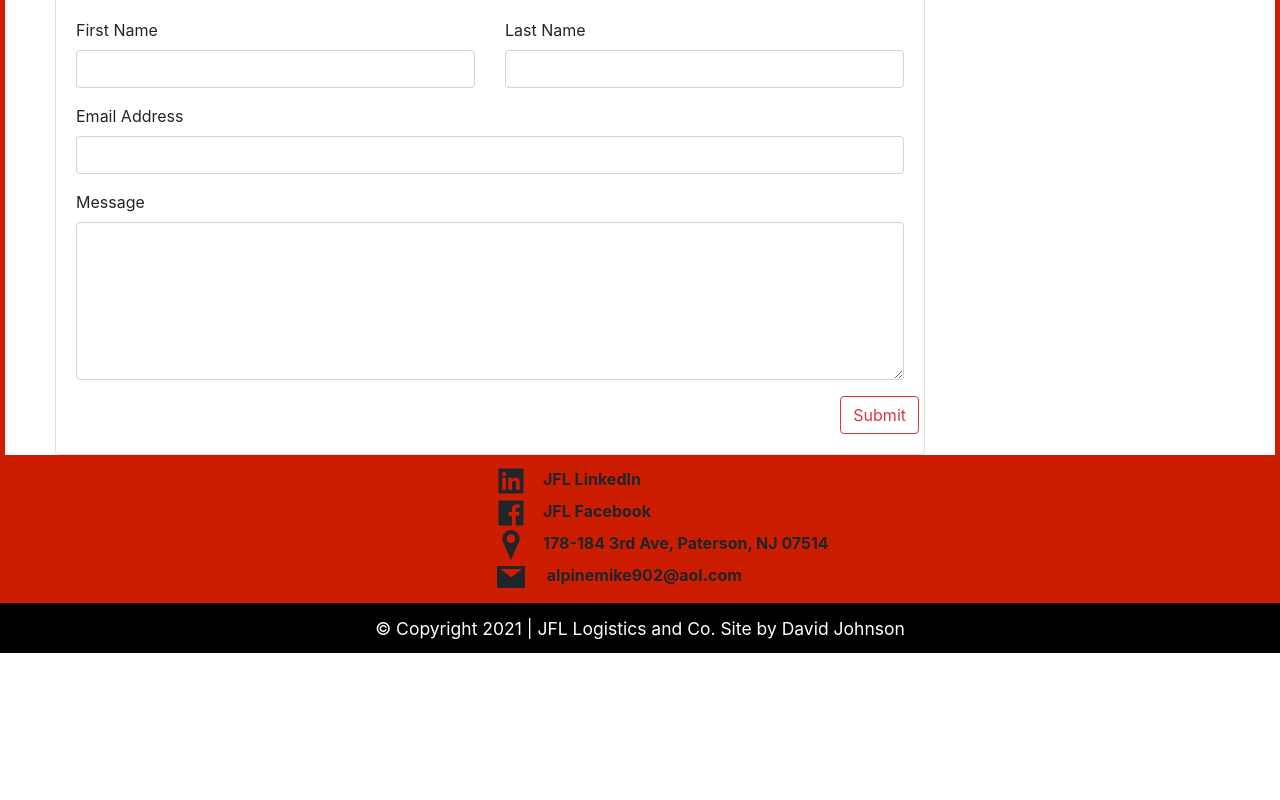
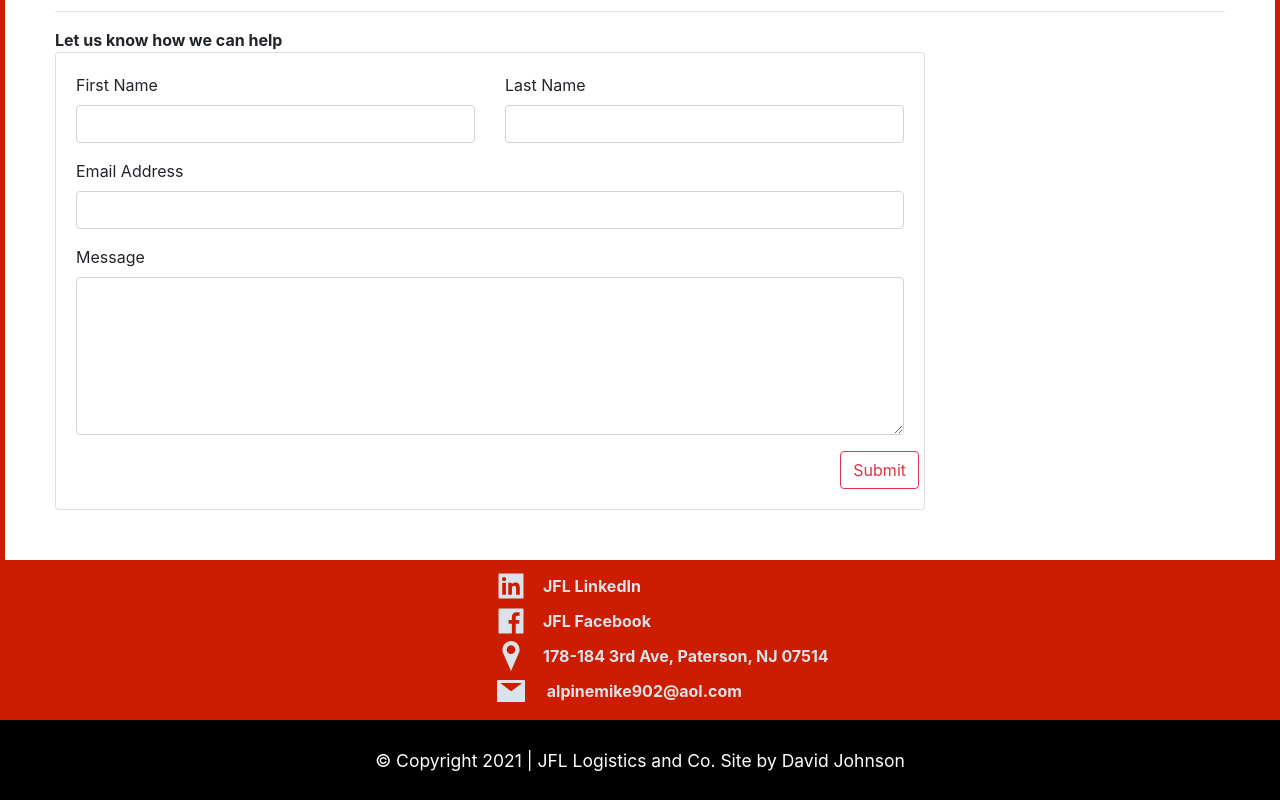
Before and after one commit to johnsondavid1107/JFL_Logistics, a React (Create React App) app in the folder jfl_logistics/client/: page /Contact in a window 1280 px wide. Shown: the part 359-1159 px from the top of the page. Before the commit the page ends 1012 px from the top, so only its background shows below. Built offline with nearby package versions, Linux system fonts and the light colour scheme; a web font is replaced by a local one.

Commit message:
worked on socialmedia footer animations

```diff
--- a/jfl_logistics/client/src/components/CSS/SocialMediaFooter.css
+++ b/jfl_logistics/client/src/components/CSS/SocialMediaFooter.css
@@ -1,7 +1,26 @@
 .iconFooter:hover {
 color: #FFD700;
+transform: scale(1.2);
 }
 .iconFooter {
     margin-right: 1rem;
-    color: #212529;
+    margin-bottom: 3px;
+    color: #dce2e9;
+    transition: .2s;
 }
+.iconText {
+    color: #dce2e9;
+    transition: all .2s ease-in-out;;
+
+}
+.iconText:hover{
+    color: #FFD700;
+    font-size: 20px;
+    transform: scale(1.2);
+
+
+
+}
+a:hover{
+    text-decoration: none !important;
+}
--- a/jfl_logistics/client/src/components/CSS/aboutMain.css
+++ b/jfl_logistics/client/src/components/CSS/aboutMain.css
@@ -4,3 +4,12 @@
 .mike{
     font-family: 'Ranchers', cursive;
 }
+
+.aboutMeStyle {
+    background-color: white !important;
+    border-left: 5px solid #cc1d00;
+    border-right: 5px solid #cc1d00;
+    border-top: 5px solid #cc1d00;
+    margin-bottom: 0px !important;
+
+}
--- a/jfl_logistics/client/src/components/Contact.js
+++ b/jfl_logistics/client/src/components/Contact.js
@@ -13,9 +13,9 @@ function Contact() {
         sides: {
             borderLeft: "5px solid #cc1d00",
             borderRight: "5px solid #cc1d00",
+            borderTop: "5px solid #cc1d00",
             margin: 0,
-            paddingLeft: "50px",
-            paddingRight: "50px"
+            padding: "50px"
         }
     }
 
--- a/jfl_logistics/client/src/components/Footer.js
+++ b/jfl_logistics/client/src/components/Footer.js
@@ -13,19 +13,21 @@ function Footer() {
         },
         noMargin: {
             marginBottom: 0,
-            height: "50px",
+            height: "80px",
             padding: 0,
             backgroundColor: "black"
         },
         white: {
             color: "white",
-            paddingTop: "10px"
+            paddingTop: "25px"
         }
     }
     return (
         <div className="container-fluid" style={styles.noPadding}>
             <footer className="footer">
                 <div className="jumbotron jumbotron-fluid" style={styles.noMargin}>
+
+
                     <div className="container">
                         <div className="col-12">
 
--- a/jfl_logistics/client/src/components/SocialMediaFooter.js
+++ b/jfl_logistics/client/src/components/SocialMediaFooter.js
@@ -35,12 +35,12 @@ function SocialMediaFooter() {
                             <a href="https://www.linkedin.com/in/mike-lapi-0794bb36/" target="_blank">
                                 <AiFillLinkedin className={"iconFooter"} size={"2em"} />
                             </a>
-                            <b>JFL LinkedIn</b>
+                            <b className="iconText">JFL LinkedIn</b>
                         </div>
                         <div className="col-4"></div>
                         <div className="col-7">
                             <AiFillFacebook className={"iconFooter"} size={"2em"} />
-                            <b>JFL Facebook</b>
+                            <b className="iconText">JFL Facebook</b>
                         </div>
 
                     </div>
@@ -52,14 +52,16 @@ function SocialMediaFooter() {
                             <a href="https://www.google.com/maps/place/178+3rd+Ave,+Paterson,+NJ+07514/@40.9364382,-74.145322,17z/data=!3m1!4b1!4m5!3m4!1s0x89c2fc8a6b98371d:0x9b161454cf375a5a!8m2!3d40.9364382!4d-74.1431333" target="_blank">
                                 <GiPositionMarker className={"iconFooter"} size={"2em"} />
                             </a>
-                            <b>178-184 3rd Ave, Paterson, NJ 07514</b>
+                            <a href="https://www.google.com/maps/place/178+3rd+Ave,+Paterson,+NJ+07514/@40.9364382,-74.145322,17z/data=!3m1!4b1!4m5!3m4!1s0x89c2fc8a6b98371d:0x9b161454cf375a5a!8m2!3d40.9364382!4d-74.1431333" target="_blank">
+                                <b className="iconText">178-184 3rd Ave, Paterson, NJ 07514</b>
+                            </a>
                         </div>
                     </div>
                     <div className="row d-flex justify-content-center">
                         <div className="col-4"></div>
                         <div className="col-7">
                             <a href="mailto:alpinemike902@aol.com"> <AiFillMail className={"iconFooter"} size={"2em"} /></a>
-                            <b> alpinemike902@aol.com</b>
+                            <a href="mailto:alpinemike902@aol.com"><b className="iconText"> alpinemike902@aol.com</b></a>
 
                         </div>
                     </div>
--- a/jfl_logistics/client/src/components/WhatCanWeDoForYou.js
+++ b/jfl_logistics/client/src/components/WhatCanWeDoForYou.js
@@ -12,14 +12,11 @@ function WhatCanWeDoForYou() {
             backgroundColor: "white",
             borderLeft: "5px solid #cc1d00",
             borderRight: "5px solid #cc1d00",
+            borderTop: "5px solid #cc1d00",
             marginBottom: 0
         },
-        textColor: {
-            color: "#ffd700"
-        },
-        imgBorder: {
-            border: "5px solid #ff2400"
-        }
+
+
     }
 
     return (
--- a/jfl_logistics/client/src/components/aboutMain.js
+++ b/jfl_logistics/client/src/components/aboutMain.js
@@ -12,7 +12,7 @@ function AboutMain() {
     }
     return (
 
-        <div className="jumbotron jumbotron-fluid">
+        <div className="jumbotron jumbotron-fluid aboutMeStyle">
             <div className="container">
                 <div className="row">
                     <div className="col-10">
@@ -26,14 +26,13 @@ function AboutMain() {
                         <div className="card" style={styles.cardWidth}>
                             <img src={Mike} alt=""></img>
 
-                            <div className="card-body">
-                            </div>
+
                         </div>
                     </div>
                     <div className="col-lg-8">
 
                         <p>
-                            Michael Lapi is the president and CEO of JFL Logistics.  He has been in the warehouse and trucking industry for over 25 years.  Wide network of trucking and warehouse and can get the job DONE!  Mike has been known to do what ever he can to get the job done and is a straight-shooter.  An honest abe and all around well-rounded kinda guy!
+                            Michael Lapi is the president and CEO of JFL Logistics.  He has been in the warehouse and trucking industry for over 25 years.  Wide network of trucking and warehouse and can get the job DONE!  Mike has been known to do what ever he can to get the job done and is a straight-shooter.  An honest abe and all around well-rounded kinda guy! He can get the job done when you NEED it done!
                             </p>
 
 
```
